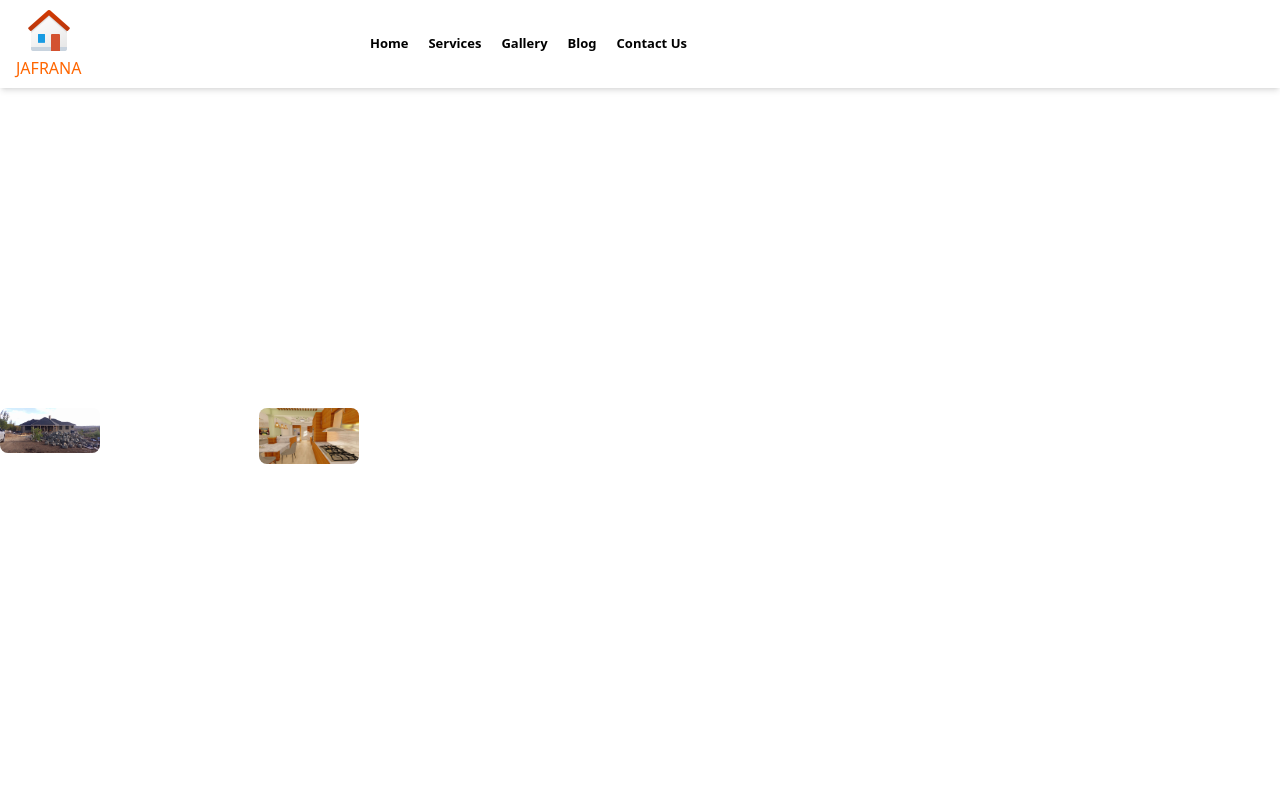
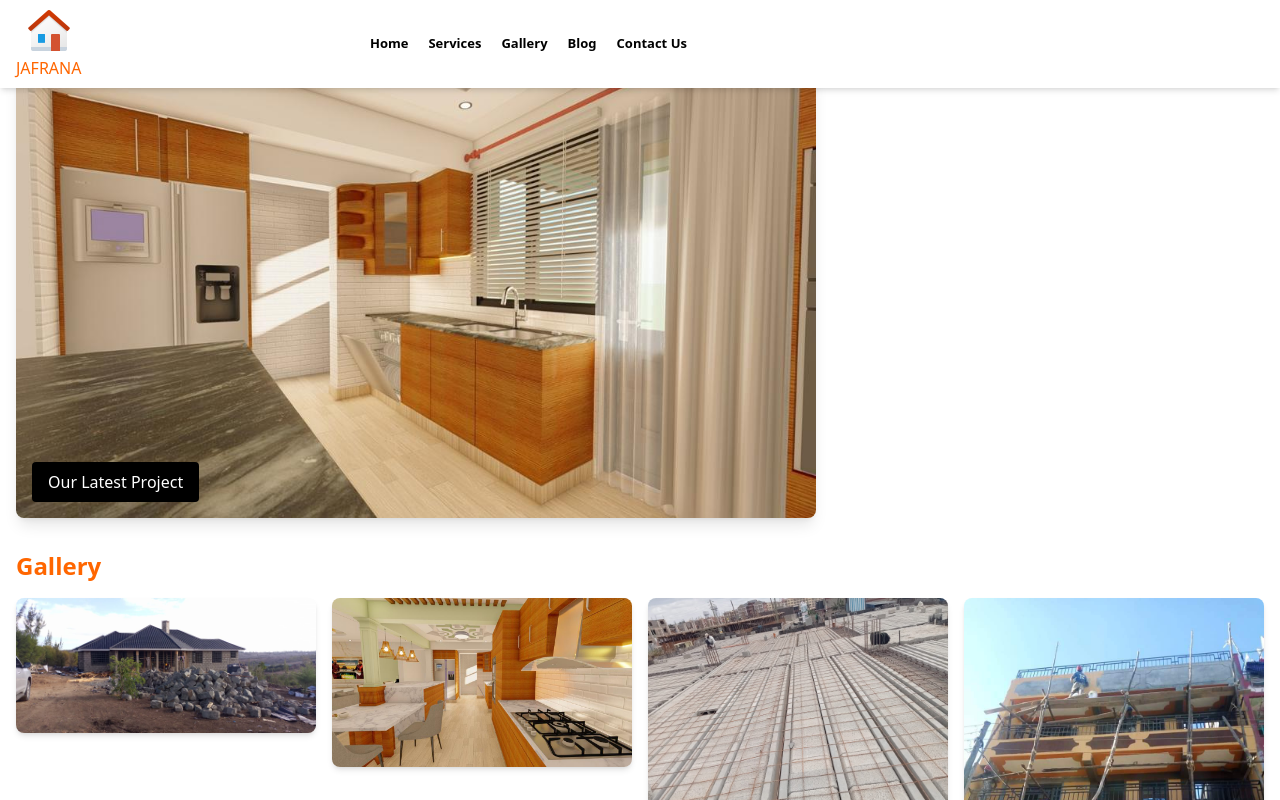
Before and after one commit to matthewkuria/jafrana, a Next.js app: page /gallery in a window 1280 px wide. Shown: the top 800 px of the page. Built offline with nearby package versions, Linux system fonts and the light colour scheme.

Commit message:
Set up the gallery section  in the featured mode

```diff
--- a/app/gallery/page.tsx
+++ b/app/gallery/page.tsx
@@ -1,25 +1,52 @@
-import React from 'react'
+"use client";
+import React, { useState } from 'react'
 import Image from 'next/image'
 import mainImage from "../../public/hero-image.jpeg"
 import image1 from "../../public/home (1).jpeg"
 import image2 from "../../public/home (2).jpeg"
+import image3 from "../../public/home (3).jpeg"
+import image4 from "../../public/home (4).jpeg"
+
 const page = () => {
+  const [featuredImage, setFeaturedImage] = useState(mainImage)
+
   return (
-<div className="grid gap-4 min-h-screen">
-    <div>
-        <Image width={100} height={100} className="h-auto max-w-full rounded-lg" src={mainImage} alt="default image"/>
+    <div className="min-h-screen p-4">
+      {/* Featured Image Section */}
+      <div className="mb-8">
+        <h1 className="text-3xl font-bold text-primary mb-4">Featured Image</h1>
+        <div className="relative">
+          <Image
+            width={800}
+            height={400}
+            className="h-auto max-w-full rounded-lg shadow-lg"
+            src={featuredImage}
+            alt="Featured Image"
+          />
+          <div className="absolute bottom-4 left-4 bg-black bg-opacity-50 text-white px-4 py-2 rounded">
+            <p>Our Latest Project</p>
+          </div>
+        </div>
+      </div>
+
+      {/* Image Gallery Section */}
+      <div>
+        <h2 className="text-2xl font-bold text-primary mb-4">Gallery</h2>
+        <div className="grid grid-cols-2 md:grid-cols-4 gap-4">
+          {[image1, image2, image3, image4].map((image, index) => (
+            <div key={index} onClick={() => setFeaturedImage(image)} className="cursor-pointer">
+              <Image
+                width={300}
+                height={300}
+                className="h-auto max-w-full rounded-lg shadow-md"
+                src={image}
+                alt={`Gallery Image ${index + 1}`}
+              />
+            </div>
+          ))}
+        </div>
+      </div>
     </div>
-    <div className="grid grid-cols-5 gap-4">
-        <div>
-            <Image width={100} height={100} className="h-auto max-w-full rounded-lg" src={image1} alt=""/>
-        </div>
-        <div>
-            <Image width={100} height={100} className="h-auto max-w-full rounded-lg" src={image2} alt=""/>
-        </div>
-
-    </div>
-</div>
-
   )
 }
 
```
